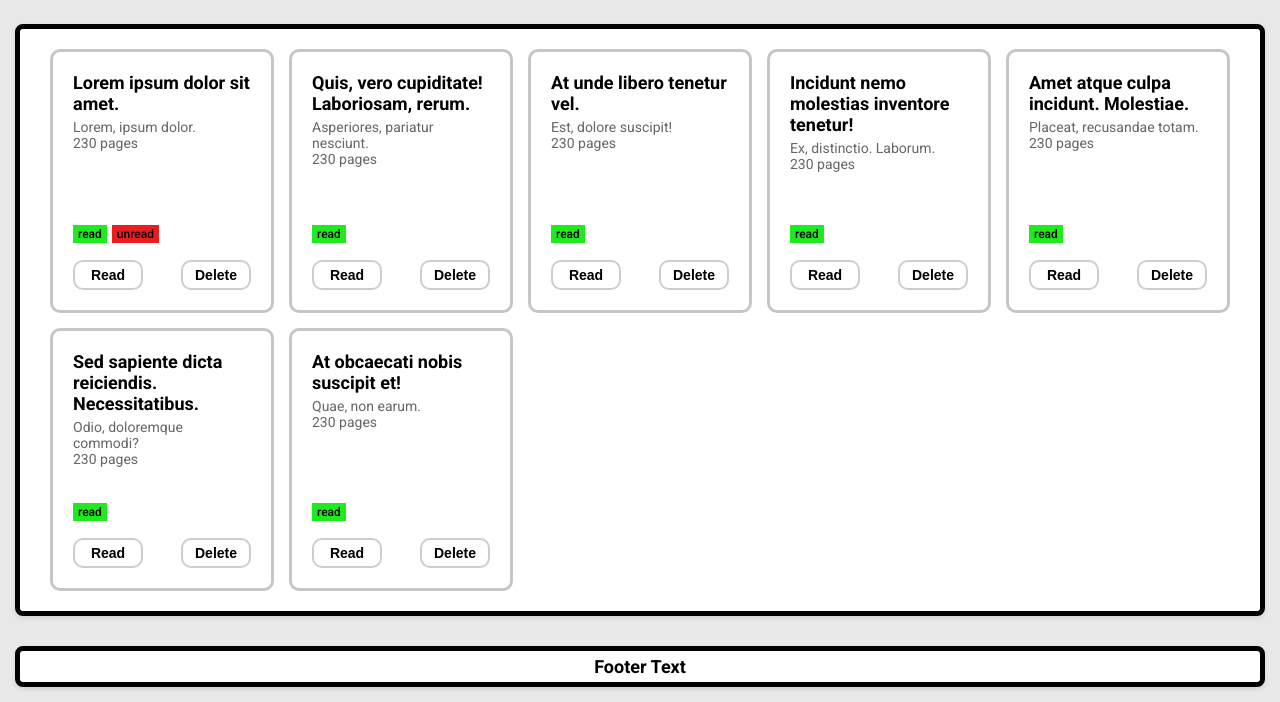
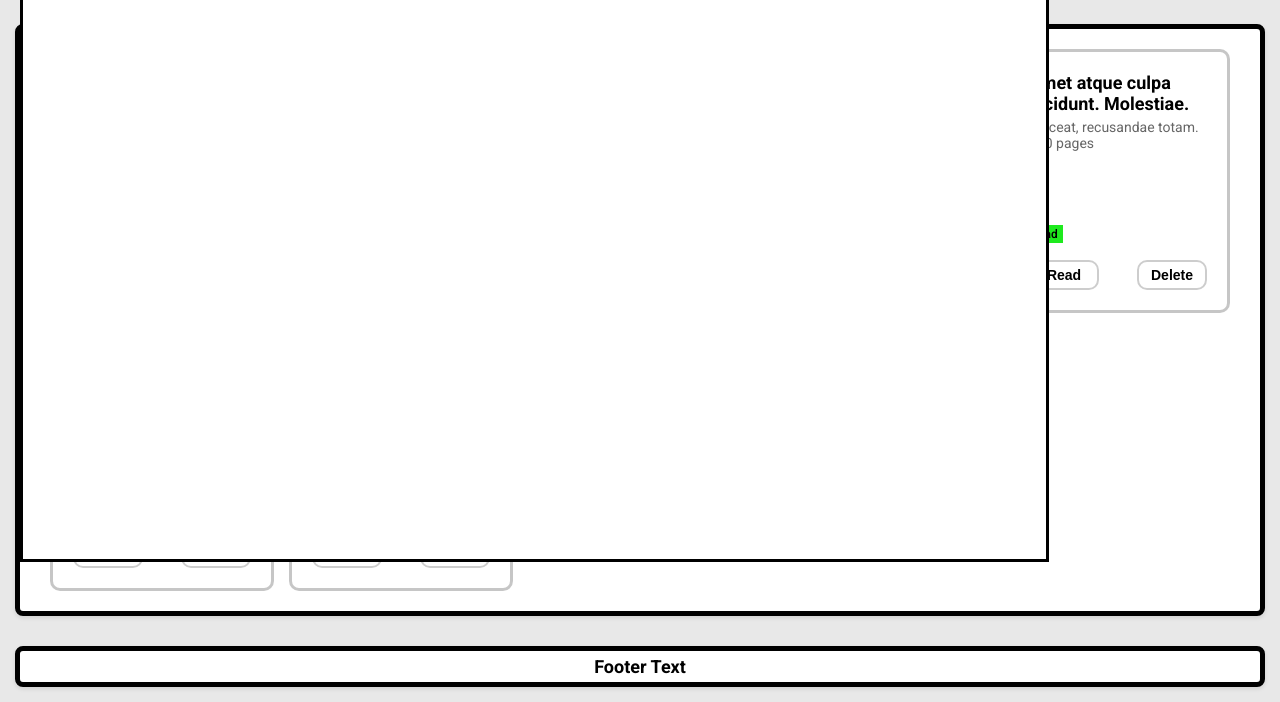
Before and after one commit to aish8la/Book-Library, a plain HTML site: page index.html in a window 1280 px wide. Shown: the part 98-800 px from the top of the page. Drawn offline with Linux system fonts and the light colour scheme.

Commit message:
add dialogue backdrop styling

```diff
--- a/style.css
+++ b/style.css
@@ -8,6 +8,16 @@
 
 body {
     background-color: rgba(227, 227, 227, 0.796);
+}
+
+.form-dialogue {
+    min-height: 80vh;
+    margin: 20px;
+}
+
+.form-dialogue::backdrop {
+    backdrop-filter: blur(5px);
+    background-color: #666;
 }
 
 .page-container {
```
